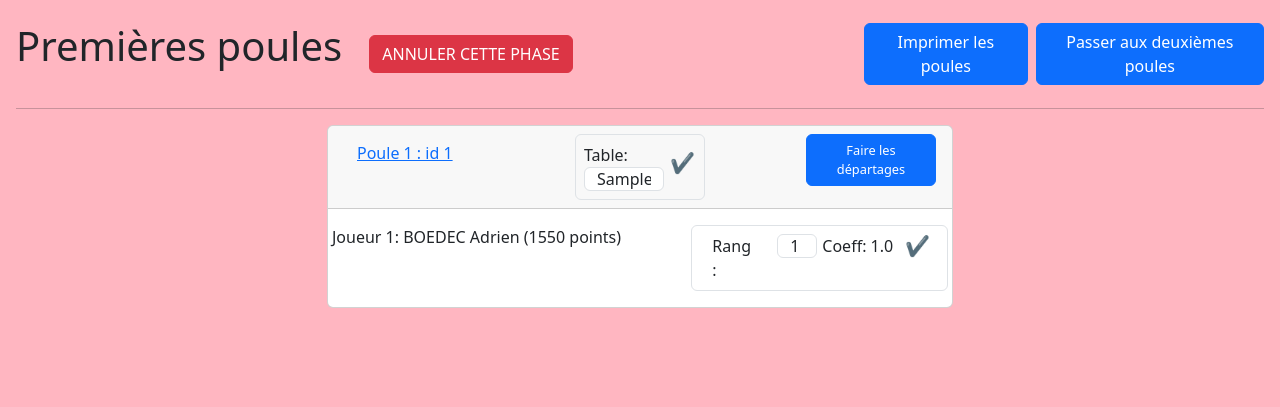
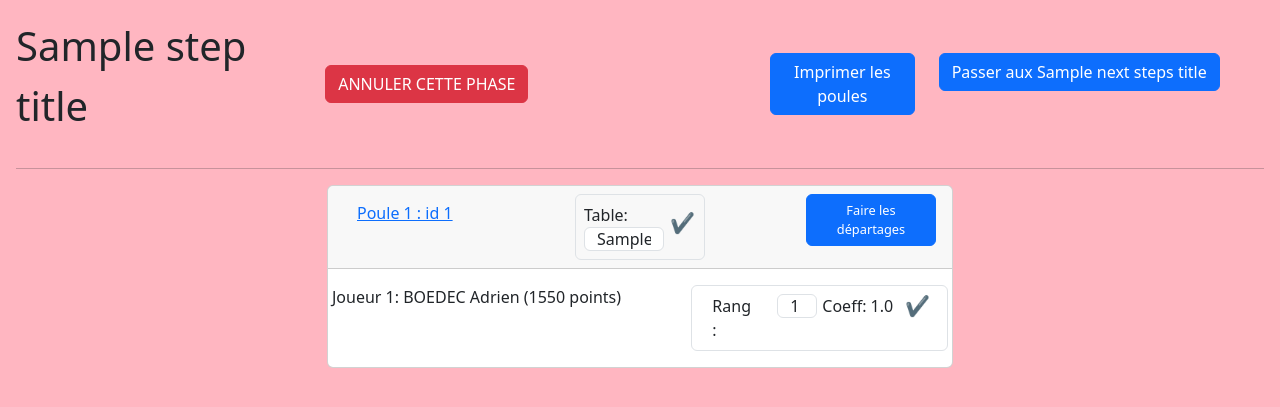
Before and after one commit to liambeauvais/tournament_maker, a Django app: template templates/step/step_view.html in a window 1280 px wide. Shown: the top 407 px of the page. Run offline with Django 5.2, Linux system fonts and the light colour scheme; data comes from the database, SQL or seed files in the repository; tables that the repository leaves empty hold one stand-in row (values such as "Sample post"); the template is opened without the code that fills it: values that come from a table or form of the project are taken from there, most other values are stand-ins (such as "Sample title", 1, 10 or a date in 2020); some libraries are stand-ins or nearby versions.

Commit message:
adding step header

```diff
--- /dev/null
+++ b/templates/step/step_header.html
@@ -0,0 +1,49 @@
+<div class="row step-header">
+    <div class="col-7">
+        <div class="row">
+            <div class="col-5">
+                <p class="fs-1">{{ step_title }}</p>
+            </div>
+            <div class="col-7 my-auto align-center">
+                <a class="btn btn-danger" href="{% url 'cancel_steps' first_step.tournament.pk step_iteration %}">ANNULER
+                    CETTE
+                    PHASE</a>
+            </div>
+        </div>
+    </div>
+    <div class="col-5 d-flex justify-content-center align-items-center gap-2">
+        <div class="row">
+            <div class="col-4">
+                <a class="btn btn-primary" href="{% url 'steps_pdf' first_step.pk step_iteration %}" target="_blank">Imprimer
+                    les
+                    poules</a>
+            </div>
+            <div class="col-8">
+                {% if step.is_done or steps_are_done %}
+                    {% if no_next_steps %}
+                        <form class="row border rounded border-dark p-1" method="post" action="{% url next_step_create_url first_step.pk %}">
+                            {% csrf_token %}
+                            <div class="col-6">
+                                <label for="set_number">
+                                    Nombre de manches
+                                </label>
+                                <select class="form-select" id="set_number" name="set_number">
+                                    <option value="3">3</option>
+                                    <option value="5">5</option>
+                                </select>
+                            </div>
+                            <div class="col-6 my-auto">
+                                <button type="submit" class="btn btn-primary">Créer {{ next_steps_title }}</button>
+                            </div>
+                        </form>
+                    {% else %}
+                        <a class="btn btn-primary" href="{% url next_step_url first_step.tournament.pk %}">Passer aux
+                            {{ next_steps_title }}</a>
+                    {% endif %}
+                {% else %}
+                    <a class="btn btn-primary disabled">Passer au(x) {{ next_steps_title }}</a>
+                {% endif %}
+            </div>
+        </div>
+    </div>
+</div>
--- a/templates/step/step_view.html
+++ b/templates/step/step_view.html
@@ -9,48 +9,7 @@
 
 {% block content %}
     <div class="p-2">
-        <div class="row">
-            <div class="col-8">
-                <div class="row">
-                    <div class="col-5">
-                        <p class="fs-1">Premières poules</p>
-                    </div>
-                    <div class="col-7 my-auto align-center">
-                        <a class="btn btn-danger" href="{% url 'cancel_steps' step.tournament.pk 1 %}">ANNULER CETTE
-                            PHASE</a>
-                    </div>
-                </div>
-            </div>
-            <div class="col-4 d-flex justify-content-center align-items-center gap-2">
-                <a class="btn btn-primary" href="{% url 'steps_pdf' step.pk 1 %}" target="_blank">Imprimer les
-                    poules</a>
-                {% if step.is_done %}
-                    {% if step.step_set.all|length == 0 %}
-                        <form class="row" method="post" action="{% url 'create_second_step' step.pk %}">
-                            {% csrf_token %}
-                            <div class="col">
-                                <label for="set_number">
-                                    Nombre de sets
-                                </label>
-                                <select class="form-select" id="set_number" name="set_number">
-                                    <option value="3">3</option>
-                                    <option value="5">5</option>
-                                </select>
-                            </div>
-                            <div class="col">
-                                <button type="submit" class="btn btn-primary">Créer les deuxièmes poules</button>
-                            </div>
-                        </form>
-                    {% else %}
-                        <a class="btn btn-primary" href="{% url 'second_steps' step.tournament.pk %}">Passer aux
-                            deuxièmes
-                            poules</a>
-                    {% endif %}
-                {% else %}
-                    <a class="btn btn-primary disabled">Passer aux deuxièmes poules</a>
-                {% endif %}
-            </div>
-        </div>
+        {% include "step/step_header.html" %}
         <hr>
         <div class="row d-flex justify-content-around gap-3">
             {% for pool in step.pools.all %}
```
Also changed, not shown: step/views.py (+27 -2 lines), templates/step/final_steps.html (+5 -32 lines), templates/step/second_steps.html (+1 -45 lines).
